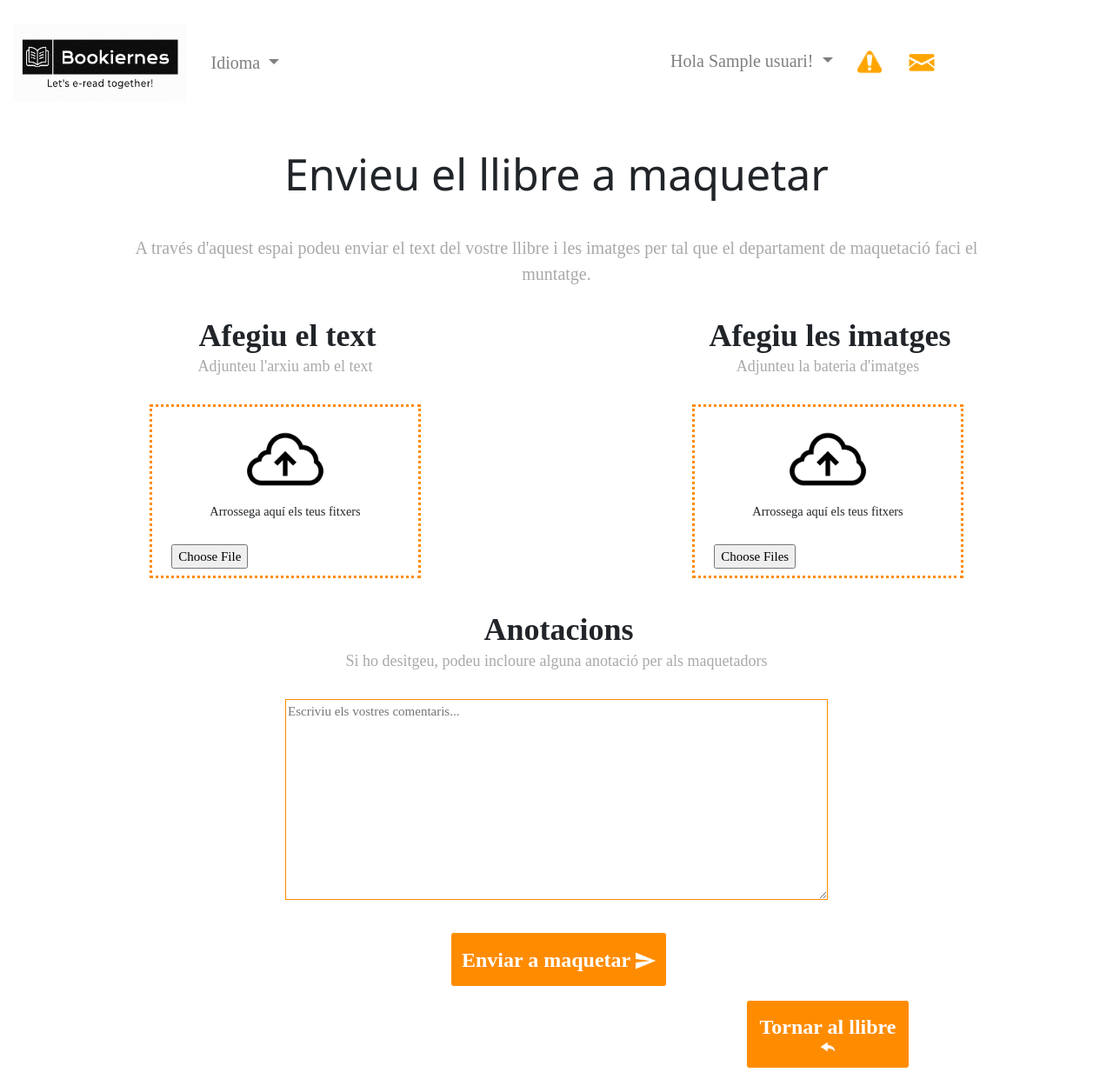
After one commit to RafaCucurull/Bookiernes, a Django app: template templates/enviar_llibre_maquetar.html in a window 1280 px wide. The commit adds this page. Shown: the whole page at 87% size. Run offline with Django 3.2, Linux system fonts and the light colour scheme; the template is opened without the code that fills it: most values are stand-ins (such as "Sample title", 1, 10 or a date in 2020); parts of the project's set-up code (start-up, migrations or seed data) failed here and were passed over; some libraries are stand-ins or nearby versions.

Commit message:
Forms penjar imatges i fitxers

```diff
--- a/bookapp/models.py
+++ b/bookapp/models.py
@@ -4,8 +4,10 @@ from django.urls import reverse
 
 class Llibre(models.Model):
     nom_llibre = models.CharField(max_length=70)
-    escriptor = models.ForeignKey('users.CustomUser', related_name="escriptor", on_delete=models.CASCADE, blank=True, null=True)
-    editor = models.ForeignKey('users.CustomUser', related_name="editor", on_delete=models.CASCADE, blank=True, null=True)
+    escriptor = models.ForeignKey('users.CustomUser', related_name="escriptor", on_delete=models.CASCADE, blank=True,
+                                  null=True)
+    editor = models.ForeignKey('users.CustomUser', related_name="editor", on_delete=models.CASCADE, blank=True,
+                               null=True)
     portada = models.CharField(max_length=100)
     sinopsis = models.TextField(max_length=3000)
     tematiques = models.ManyToManyField('Tematica', related_name='tematiques', blank=True, through='TematiquesLlibre')
--- a/bookapp/urls.py
+++ b/bookapp/urls.py
@@ -13,4 +13,8 @@ urlpatterns = [
     path('notificacions', views.notificacions, name='notificacions'),
     path('area_edicio/<int:pk>/commentseditor', views.commentseditor, name='commentseditor'),
     path('area_escriptor/<int:pk>/comments', views.comments, name='comments'),
+    path('area_edicio/<int:pk>/enviarmaquetacio', views.enviarLlibreMaquetar, name='enviarmaquetacio'),
+    path('area_edicio/<int:pk>/enviarpublicar', views.enviarLlibrePublicar, name='enviarpublicar'),
+    path('area_edicio/<int:pk>/enviarimatges', views.enviarImatges, name='enviarimatges'),
+    path('area_edicio/<int:pk>/enviarmaquetat', views.enviarLlibreMaquetat, name='enviarmaquetat'),
 ]
--- a/bookapp/views.py
+++ b/bookapp/views.py
@@ -1,5 +1,5 @@
 from django.shortcuts import render, redirect
-from bookapp.forms import AfegirLlibreForm
+from bookapp.forms import AfegirLlibreForm, SolicitarImatgesForm
 from bookapp.models import Llibre, TematiquesLlibre, Comentari, Notificacio
 from users.models import CustomUser
 from django.core.files.storage import FileSystemStorage
--- /dev/null
+++ b/static/css/enviar_maquetar.css
@@ -0,0 +1,147 @@
+.my_header {
+    padding: 10px 16px;
+    text-align: center;
+}
+
+* {
+    box-sizing: border-box;
+    font-family: "Times New Roman";
+}
+
+.column {
+    float: left;
+    width: 50%;
+    padding: 10px;
+    height: 450px;
+}
+
+.columnTop {
+    float: left;
+    width: 50%;
+    padding: 10px;
+    height: 80px;
+}
+
+.row:after {
+    content: "";
+    display: table;
+    clear: both;
+}
+
+.h1-header {
+    font-size: 50px;
+    text-align: center;
+    vertical-align: top;
+}
+
+p {
+    font-size: 18px;
+    text-align: justify;
+    color: darkgrey;
+}
+
+.p_header {
+    font-size: 20px;
+    width: 1000px;
+    margin: auto;
+}
+
+.icons {
+    width: 10%;
+}
+
+.btn-primary1 {
+    background-color: darkorange;
+    border-color: white;
+    width: 20%;
+}
+
+.btn-primary2 {
+    background-color: darkorange;
+    border-color: white;
+    width: 30%;
+}
+
+.h3-message {
+    color: white;
+}
+
+.custom-input-file {
+    border-style: dotted;
+    border-color: darkorange;
+    cursor: pointer;
+    font-size: 18px;
+    margin-top: 30px !important;
+    height: 200px;
+    overflow: hidden;
+    position: relative;
+    padding: 10px;
+    width: 50%;
+    margin: auto;
+}
+
+input[type='file'] {
+    color: rgba(0, 0, 0, 0);
+    margin-top: 20px;
+    border-color: white;
+}
+
+.numstyle {
+    display: inline;
+    color: darkorange;
+    font-size: 35px;
+}
+
+.title {
+    display: inline;
+    text-align: center;
+    margin-left: 5px;
+}
+
+#subtitle1 {
+    width: 40%;
+    text-align: center;
+    margin-top: 10px;
+    margin: auto;
+}
+
+#image {
+    height: 100px;
+    width: 100px;
+}
+
+#form {
+    margin-top: 40px;
+}
+
+.submit-button {
+    display: inline;
+    margin-left: 5px;
+}
+
+.margin {
+    margin-top: 3%;
+}
+
+.back-button {
+    margin-bottom: 1%;
+}
+
+.border-color {
+    border-color: darkorange;
+}
+
+.left {
+    width: 50%;
+    float: left;
+}
+
+.right {
+    width: 50%;
+    float: right;
+}
+
+#textarea {
+    margin-top: 30px;
+    width: 50%;
+}
--- a/templates/area_edicio.html
+++ b/templates/area_edicio.html
@@ -51,7 +51,7 @@
                     </a>
                 </div>
                 <div class="col-md-auto">
-                    <a href="#">
+                    <a href="{{llibre.id}}/maquetacio/solicitud">
                         <button class="btn">
                             <h3><b>BATERIA D'IMATGES</b></h3>
                         </button>
@@ -67,7 +67,7 @@
                     </a>
                 </div>
                 <div class="col-md-auto">
-                    <a href="#">
+                    <a href="{{llibre.id}}/enviarmaquetacio">
                         <button class="btn">
                             <h3><b>MAQUETACIÓ</b></h3>
                         </button>
@@ -83,7 +83,7 @@
                     </a>
                 </div>
                 <div class="col-md-auto">
-                    <a href="#">
+                    <a href="{{llibre.id}}/enviarpublicar">
                         <button class="btn">
                             <h3><b>PUBLICACIÓ</b></h3>
                         </button>
--- /dev/null
+++ b/templates/enviar_llibre_maquetar.html
@@ -0,0 +1,75 @@
+{% extends 'base.html' %}
+{% load static %}
+{% block content %}
+    {% include 'user_header.html' %}
+    <head>
+        <meta name="viewport" content="width=device-width, initial-scale=1">
+        <link rel="stylesheet" href="https://www.w3schools.com/w3css/4/w3.css">
+        <link rel="stylesheet" type="text/css" href="{% static 'css/enviar_maquetar.css' %}">
+    </head>
+    <body>
+    <!-- Header -->
+    <header class="my_header">
+
+        <h1 class="h1-header w3-margin">
+            Envieu el llibre a maquetar
+        </h1>
+
+        <p class="w3-center p_header w3-padding-24"> A través d'aquest espai podeu enviar el text del vostre llibre i
+            les imatges
+            per tal que el departament de maquetació faci el muntatge.
+        </p>
+    </header>
+    <form method="post" enctype="multipart/form-data">
+        {% csrf_token %}
+        <div class="w3-container w3-center">
+            <div class="left">
+                <h1 class="title"><b>Afegiu el text</b></h1>
+                <p id="subtitle1">Adjunteu l'arxiu amb el text</p>
+                <div class="custom-input-file">
+                    <img id="image" src="{% static 'upload.png' %}" class="logo" alt="logo"><br>
+                    <small>Arrossega aquí els teus fitxers</small>
+                    <input type="file" class="form-control" name="pdf"
+                           placeholder="pdf"
+                           required class="input-file">
+                </div>
+            </div>
+            <div class="right">
+                <h1 class="title"><b>Afegiu les imatges</b></h1>
+                <p id="subtitle1">Adjunteu la bateria d'imatges</p>
+                <div class="custom-input-file">
+                    <img id="image" src="{% static 'upload.png' %}" class="logo" alt="logo"><br>
+                    <small>Arrossega aquí els teus fitxers</small>
+                    <input type="file" class="form-control" name="img"
+                           placeholder="img"
+                           required class="input-file" multiple/>
+                </div>
+            </div>
+        </div>
+        <div class="w3-container w3-center margin">
+            <h1 class="title"><b>Anotacions</b></h1>
+            <p id="subtitle1">Si ho desitgeu, podeu incloure alguna anotació per als maquetadors</p>
+            <div>
+                <textarea id="textarea" class="border-color" name="anotacions" rows="10" cols="60"
+                          placeholder="Escriviu els vostres comentaris..."></textarea>
+            </div>
+            <button class="btn btn-primary1 submit-button margin" type="submit">
+                <h3 class="h3-message"><b>Enviar a maquetar</b>
+                    <img class="w3-center icons" src={% static "maquetacio/send.png" %}>
+                </h3>
+            </button>
+        </div>
+    </form>
+    <div class="w3-container w3-center">
+        <div class="back-button right">
+            <a href={% url 'escriptori' %}>
+                <button class="btn btn-primary2">
+                    <h3 class="h3-message"><b>Tornar al llibre</b>
+                        <img class="w3-center icons" src={% static "maquetacio/backarrow.png" %}>
+                    </h3>
+                </button>
+            </a>
+        </div>
+    </div>
+    </body>
+{% endblock %}
```
Also changed, not shown: bookapp/forms.py (+22 -4 lines), static/css/solicitud_imatges.css (added, +130 -0 lines), templates/enviar_imatges.html (added, +65 -0 lines), templates/enviar_llibre_publicar.html (added, +66 -0 lines), templates/enviar_maquetat.html (added, +65 -0 lines), templates/solicitud_imatges.html (added, +38 -0 lines), bookapp/migrations/0002_auto_20210503_1124.py (added), bookapp/migrations/0003_imatge_solicitudimatges.py (added), db.sqlite3, static/maquetacio/backarrow.png (added), static/maquetacio/send.png (added).
